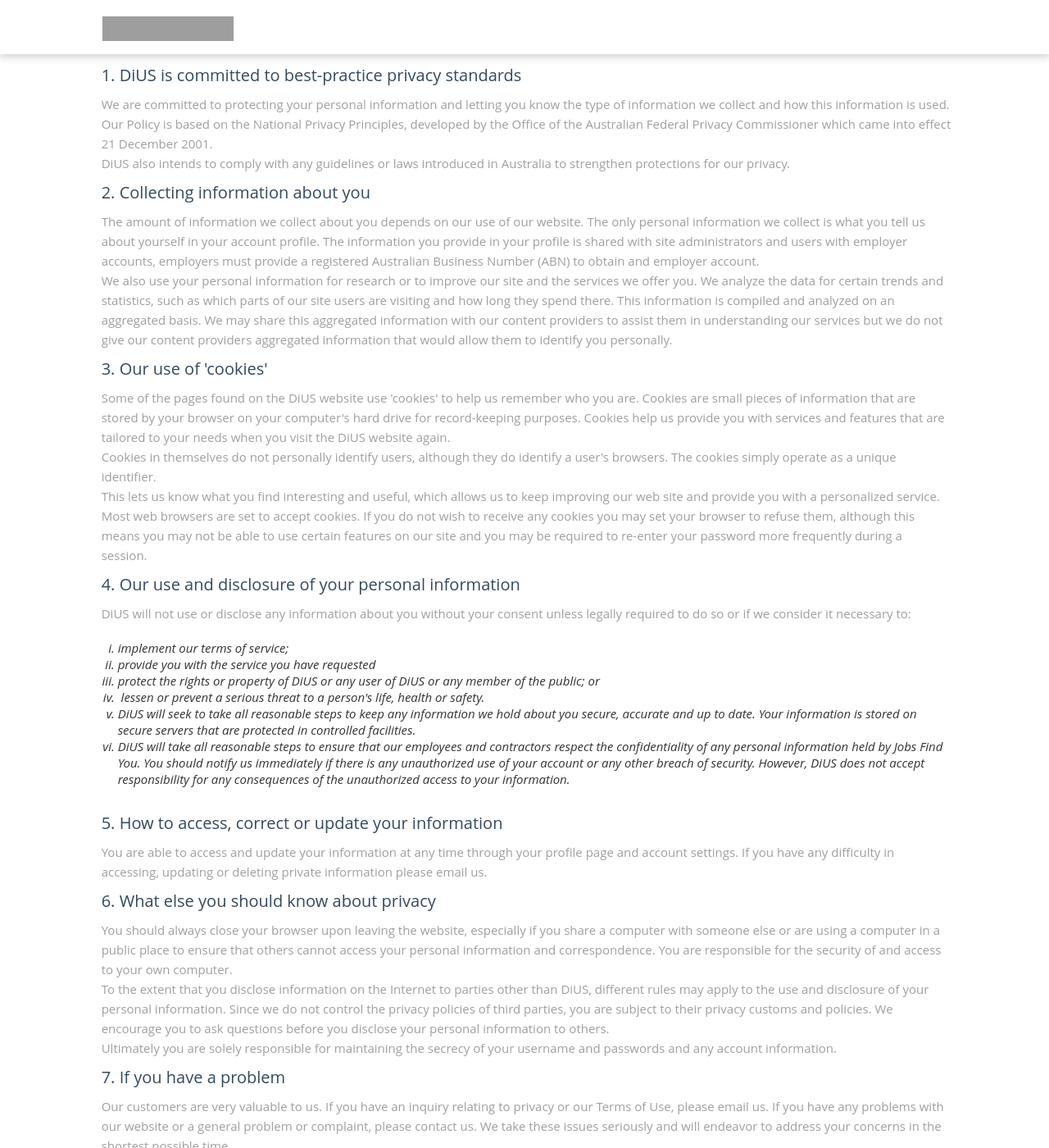
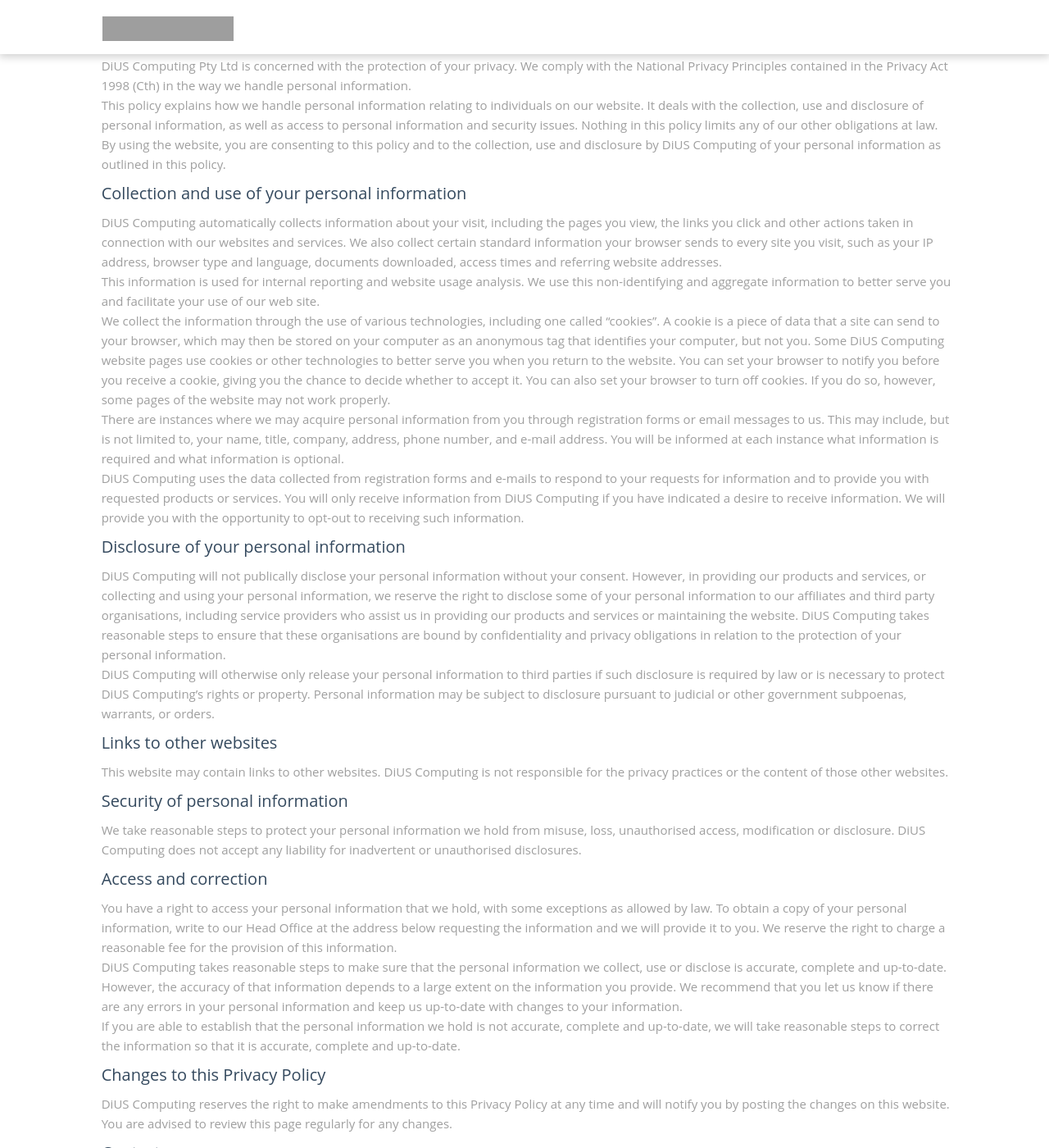
Before and after one commit to DiUS/pact-website, a Jekyll site: the page built from privacy.html, in a window 1280 px wide and 1400 px high, scrolled down 393 px. Shown: the whole window at 82% size. Built offline with Jekyll 4.4.1, drawn with Linux system fonts in a browser that asks for light colours; nearby versions of some CDN libraries; library files that are not in the unit come from our copies; some of the changed text lies outside the part shown; grey boxes are pictures that could not be loaded.

Commit message:
feat(content): terms and conditions + privacy policy

```diff
--- a/privacy.html
+++ b/privacy.html
@@ -27,37 +27,60 @@
         <div class="col-lg-10 col-centered">
           <div id="content" class="span-22 iebox">
           <h3>Privacy Policy</h3>
-          <h3>1. DiUS is committed to best-practice privacy standards</h3>
-          <p>We are committed to protecting your personal information and letting you know the type of information we collect and how this information is used. Our Policy is based on the National Privacy Principles, developed by the Office of the Australian Federal Privacy Commissioner which came into effect 21 December 2001.</p>
-          <p>DiUS also intends to comply with any guidelines or         laws introduced in Australia to strengthen protections for our privacy.</p>
-          <h3>2. Collecting information about you</h3>
-          <p>The amount of information we collect about you depends on our use of our website. The only personal information we         collect is what you tell us about yourself in your account         profile. The information you provide in your profile is         shared with site administrators and users with employer         accounts, employers must provide a registered Australian         Business Number (ABN) to obtain and employer account.</p>
-          <p>We also use your personal information for research or to         improve our site and the services we offer you. We analyze         the data for certain trends and statistics, such as which         parts of our site users are visiting and how long they         spend there. This information is compiled and analyzed on         an aggregated basis. We may share this aggregated         information with our content providers to assist them in         understanding our services but we do not give our content         providers aggregated information that would allow them to         identify you personally.</p>
-          <h3>3. Our use of 'cookies'</h3>
-          <p>Some of the pages found on the DiUS website use         'cookies' to help us remember who you are. Cookies are         small pieces of information that are stored by your browser         on your computer's hard drive for record-keeping purposes.         Cookies help us provide you with services and features that         are tailored to your needs when you visit the DiUS         website again.</p>
-          <p>Cookies in themselves do not personally identify users, although they do identify a user's browsers. The cookies simply operate as a unique identifier.</p>
-          <p>This lets us know what you find interesting and useful,         which allows us to keep improving our web site and provide you with a personalized service.</p>
-          <p>Most web browsers are set to accept cookies. If you do not wish to receive any cookies you may set your browser to refuse them, although this means you may not be able to use certain features on our site and you may be required to re-enter your password more frequently during a session.</p>
-          <h3>4. Our use and disclosure of your personal information</h3>
-          <p>DiUS will not use or disclose any information         about you without your consent unless legally required to do so or if we consider it necessary to:</p>
-          <ol type="i">
-            <li>implement our terms of service; </li>
-            <li>provide you with the service you have requested </li>
-            <li>protect the rights or property of DiUS or any user of DiUS or any member of the public; or </li>
-            <li>&nbsp;lessen or prevent a serious threat to a person's life, health or safety. </li>
-            <li>DiUS will seek to take all reasonable steps to keep any information we hold about you secure, accurate and up to date. Your information is stored on secure servers that are protected in controlled facilities. </li>
-            <li>DiUS will take all reasonable steps to ensure that our employees and contractors respect the confidentiality of any personal information held by Jobs Find You. You should notify us immediately if there is any unauthorized use of your account or any other breach of security. However, DiUS does not accept responsibility for any consequences of the unauthorized access to your information. </li>
-          </ol>
-          <h3>5. How to access, correct or update your information</h3>
-          <p>You are able to access and update your information at any         time through your profile page and account settings. If you         have any difficulty in accessing, updating or deleting         private information please email us.</p>
-          <h3>6. What else you should know about privacy</h3>
-          <p>You should always close your browser upon leaving the website, especially if you share a computer with someone else or are using a computer in a public place to ensure that others cannot access your personal information and correspondence. You are responsible for the security of and access to your own computer.</p>
-          <p>To the extent that you disclose information on the Internet         to parties other than DiUS, different rules may         apply to the use and disclosure of your personal         information. Since we do not control the privacy policies         of third parties, you are subject to their privacy customs         and policies. We encourage you to ask questions before you         disclose your personal information to others.</p>
-          <p>Ultimately you are solely responsible for maintaining the secrecy of your username and passwords and any account information.</p>
-          <h3>7. If you have a problem</h3>
-          <p>Our customers are very valuable to us. If you have an         inquiry relating to privacy or our Terms of Use, please         email us. If you have any problems with our website or a         general problem or complaint, please contact us. We take         these issues seriously and will endeavor to address your         concerns in the shortest possible time.</p>
-          <h3>8. More on privacy</h3>
-          <p>You can obtain further information about privacy in         Australia and the protection of your personal information         on the <a href="/web/20111025123911/http://www.privacy.gov.au/privacy_rights/index.html" target="_blank">Australian Federal Privacy Commissioner's         web site.</a></p>
+          <div class="page-content editable">
+                  <p>DiUS Computing Pty Ltd is concerned with the protection of your privacy. We comply with the National Privacy Principles contained in the Privacy Act 1998 (Cth) in the way we handle personal information.</p>
+
+          <p>This policy explains how we handle personal information relating to individuals on our website. It deals with the collection, use and disclosure of personal information, as well as access to personal information and security issues. Nothing in this policy limits any of our other obligations at law.</p>
+
+          <p>By using the website, you are consenting to this policy and to the collection, use and disclosure by DiUS Computing of your personal information as outlined in this policy.</p>
+
+          <h3 id="collection-and-use-of-your-personal-information">Collection and use of your personal information</h3>
+
+          <p>DiUS Computing automatically collects information about your visit, including the pages you view, the links you click and other actions taken in connection with our websites and services. We also collect certain standard information your browser sends to every site you visit, such as your IP address, browser type and language, documents downloaded, access times and referring website addresses.</p>
+
+          <p>This information is used for internal reporting and website usage analysis. We use this non-identifying and aggregate information to better serve you and facilitate your use of our web site.</p>
+
+          <p>We collect the information through the use of various technologies, including one called “cookies”. A cookie is a piece of data that a site can send to your browser, which may then be stored on your computer as an anonymous tag that identifies your computer, but not you. Some DiUS Computing website pages use cookies or other technologies to better serve you when you return to the website. You can set your browser to notify you before you receive a cookie, giving you the chance to decide whether to accept it. You can also set your browser to turn off cookies. If you do so, however, some pages of the website may not work properly.</p>
+
+          <p>There are instances where we may acquire personal information from you through registration forms or email messages to us. This may include, but is not limited to, your name, title, company, address, phone number, and e-mail address. You will be informed at each instance what information is required and what information is optional.</p>
+
+          <p>DiUS Computing uses the data collected from registration forms and e-mails to respond to your requests for information and to provide you with requested products or services. You will only receive information from DiUS Computing if you have indicated a desire to receive information. We will provide you with the opportunity to opt-out to receiving such information.</p>
+
+          <h3 id="disclosure-of-your-personal-information">Disclosure of your personal information</h3>
+
+          <p>DiUS Computing will not publically disclose your personal information without your consent. However, in providing our products and services, or collecting and using your personal information, we reserve the right to disclose some of your personal information to our affiliates and third party organisations, including service providers who assist us in providing our products and services or maintaining the website. DiUS Computing takes reasonable steps to ensure that these organisations are bound by confidentiality and privacy obligations in relation to the protection of your personal information.</p>
+
+          <p>DiUS Computing will otherwise only release your personal information to third parties if such disclosure is required by law or is necessary to protect DiUS Computing’s rights or property. Personal information may be subject to disclosure pursuant to judicial or other government subpoenas, warrants, or orders.</p>
+
+          <h3 id="links-to-other-websites">Links to other websites</h3>
+
+          <p>This website may contain links to other websites. DiUS Computing is not responsible for the privacy practices or the content of those other websites.</p>
+
+          <h3 id="security-of-personal-information">Security of personal information</h3>
+
+          <p>We take reasonable steps to protect your personal information we hold from misuse, loss, unauthorised access, modification or disclosure. DiUS Computing does not accept any liability for inadvertent or unauthorised disclosures.</p>
+
+          <h3 id="access-and-correction">Access and correction</h3>
+
+          <p>You have a right to access your personal information that we hold, with some exceptions as allowed by law. To obtain a copy of your personal information, write to our Head Office at the address below requesting the information and we will provide it to you. We reserve the right to charge a reasonable fee for the provision of this information.</p>
+
+          <p>DiUS Computing takes reasonable steps to make sure that the personal information we collect, use or disclose is accurate, complete and up-to-date. However, the accuracy of that information depends to a large extent on the information you provide. We recommend that you let us know if there are any errors in your personal information and keep us up-to-date with changes to your information.</p>
+
+          <p>If you are able to establish that the personal information we hold is not accurate, complete and up-to-date, we will take reasonable steps to correct the information so that it is accurate, complete and up-to-date.</p>
+
+          <h3 id="changes-to-this-privacy-policy">Changes to this Privacy Policy</h3>
+
+          <p>DiUS Computing reserves the right to make amendments to this Privacy Policy at any time and will notify you by posting the changes on this website. You are advised to review this page regularly for any changes.</p>
+
+          <h3 id="contact-us">Contact us</h3>
+
+          <p>DiUS Computing</p>
+
+          <p>Level 10, 99 Queen Street</p>
+
+          <p>Melbourne VIC 3000</p>
+
+                </div>
         </div>
       </div>
     </div>
--- a/terms.html
+++ b/terms.html
@@ -33,7 +33,7 @@
           <h3>Varying These Terms</h3>
           <p>We may vary these terms and conditions at any time. We will notify you if any alterations are made. It is your responsibility to review any alterations to our terms and conditions. If you do not agree to any amendments you must discontinue your use of our services.</p>
           <h3>Permitted Use of the Hosted Pact Broker service</h3>
-          <p>Hosted Pact Broker is a network tool intended to connect employers with candidates. Our service allows users to create professional and personal profiles. Users with a professional profile are able to access a search utility to search for personal profiles which match their recruitment needs.</p>
+          <p>Hosted Pact Broker is a tool to assist in testing the integration of online services, including user and system interfaces to manage this process.</p>
           <h3>Conduct prohibited</h3>
           <p>The following use of the Hosted Pact Broker website is expressly prohibited:</p>
           <ol type="i">
@@ -42,7 +42,6 @@
             <li>mislead or deceive others through any act or omission or make a false representation about your identity, including the impersonation of a real or fictitious person or using an alternative identity or pseudonym; </li>
             <li>take any action that imposes an unreasonable or disproportionately large load on the Site's infrastructure, including but not limited to "spam" or other such unsolicited mass e-mailing techniques; </li>
             <li>conduct any activity which compromises or breaches another party's patent rights, trademark, copyright or other intellectual property rights;</li>
-            <li>copy, collect or save information about other users including but not limited to user details, skills, employment or education history; </li>
             <li>transfer content which contravenes a confidentiality or non disclosure agreement, insider trading laws, intellectual property rights or which you are not authorised to transfer to another party; </li>
             <li>publish advertising material of any kind or market any goods or services directly to other users; </li>
             <li>introduce any virus, worm, Trojan horse, malicious code or other program which may damage computers or other computer based equipment to the Site or to other users; </li>
```
